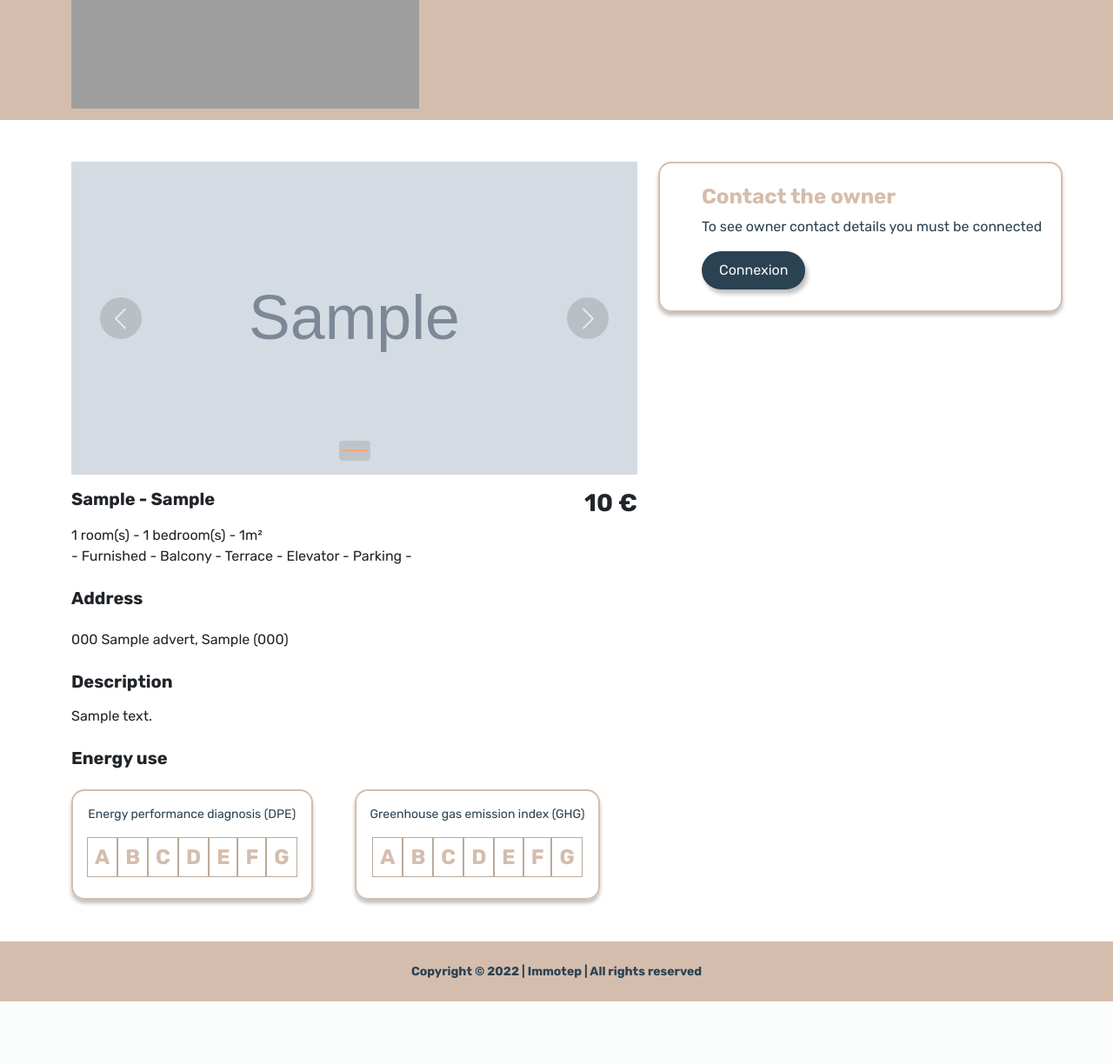
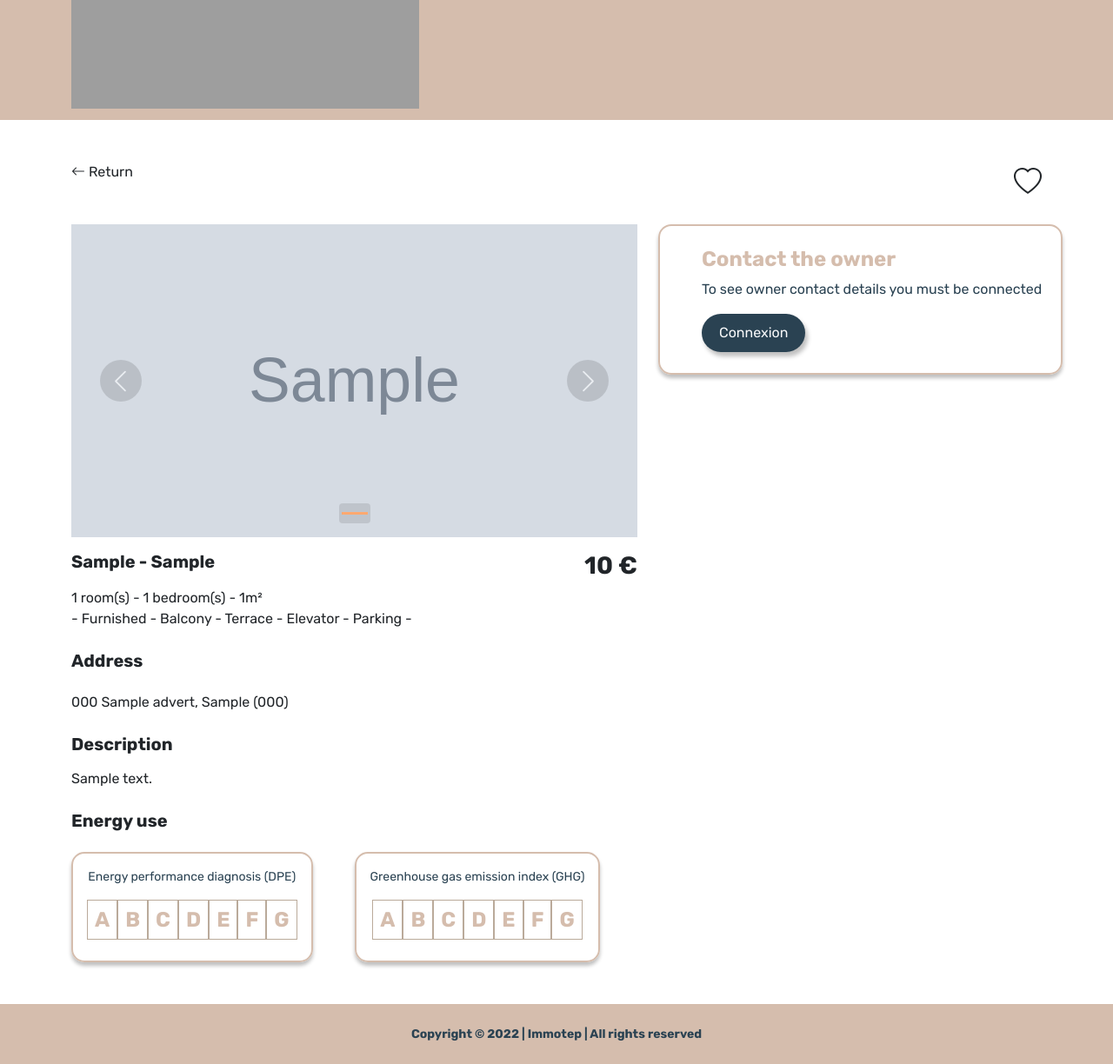
Before and after one commit to ImmotepOrga/Immotep, a Django app: page /annonce/1/detail in a window 1280 px wide. Shown: the part 188-1412 px from the top of the page at 87% size. Before the commit the page ends 1340 px from the top, so only its background shows below. Run offline with Django 4.2, Linux system fonts and the light colour scheme; tables that the repository leaves empty hold one stand-in row (values such as "Sample post"); grey boxes marked "Sample" are stand-in pictures; parts of the project's set-up code (start-up, migrations or seed data) failed here and were passed over; some libraries are stand-ins or nearby versions; some web fonts are replaced; grey boxes are pictures that could not be loaded.

Commit message:
Bouton retour + edit ou fav

```diff
--- a/adverts/templates/adverts/details-advert.html
+++ b/adverts/templates/adverts/details-advert.html
@@ -84,6 +84,32 @@
 
 <!--Advert details-->
 <div class="container py-5">
+    <div class="mb-4 d-flex flex-wrap justify-content-between">
+        <div><a href="{% url 'adverts:properties-list' %}" class="text-decoration-none text-dark"><i class="bi bi-arrow-left"></i> {% translate "Return" %}</a></div>
+        {% if advert_infos.creator.id == user.id %}
+        <div>
+            <a class="text-dark" href="{% url 'adverts:update-advert' advert_infos.id %}" title="{% translate "Modify my advert" %}">
+                <i class="bi bi-gear" style="font-size: 2rem"></i></a>
+            <a href="{% url 'adverts:delete-advert' advert_infos.id %}" class="text-dark" data-bs-toggle="modal" data-bs-target="#delete-item-modal" id="delete-item" title="{% translate "Delete my advert" %}">
+                <i class="bi bi-trash" style="font-size: 2rem"></i>
+            </a>
+        </div>
+        {% else %}
+            {% if user_favs|index:forloop.counter0 == advert_infos.id %}
+                <div>
+                    <a class="text-dark" href="{% url 'adverts:remove-favorite' advert_infos.id %}" title="{% translate "Delete from favorites" %}">
+                        <i class="bi bi-heart-fill" style="font-size: 2rem"></i>
+                    </a>
+                </div>
+            {% else %}
+                <div>
+                    <a class="text-dark" href="{% url 'adverts:add-favorite' advert_infos.id %}" title="{% translate "Add to favorites" %}">
+                        <i class="bi bi-heart" style="font-size: 2rem"></i>
+                    </a>
+                </div>
+            {% endif %}
+        {% endif %}
+    </div>
     <div class="d-flex conteneur-mobile">
         <div class="col-7 px-0 col-left">
             <div id="userAdvertCarousel" class="carousel carousel-fade slide w-100" data-bs-ride="carousel" data-bs-interval="false">
@@ -176,4 +202,6 @@
 
 </div>
 
+{% include "includes/confirm_modal.html" %}
+
 {% endblock %}
```
